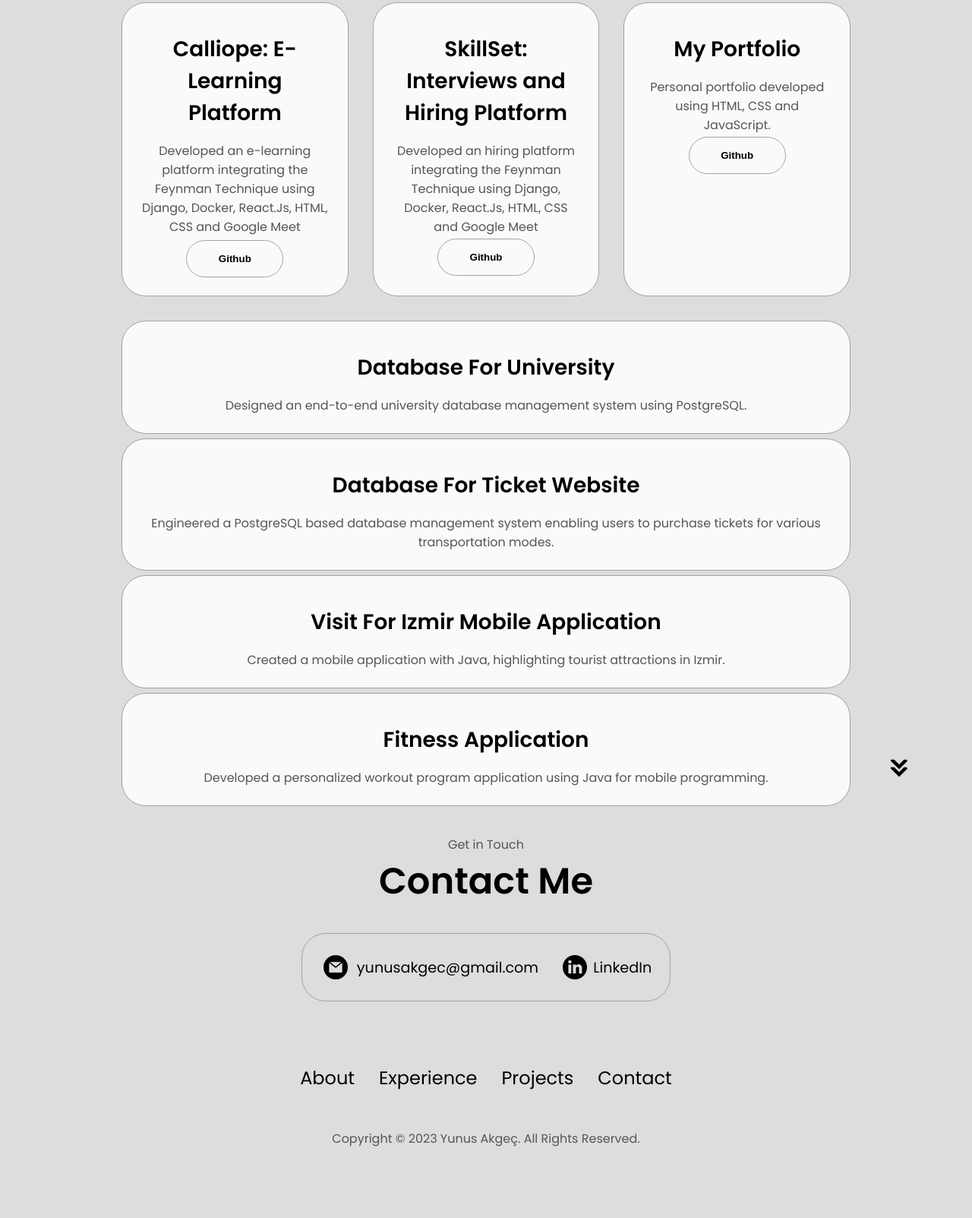
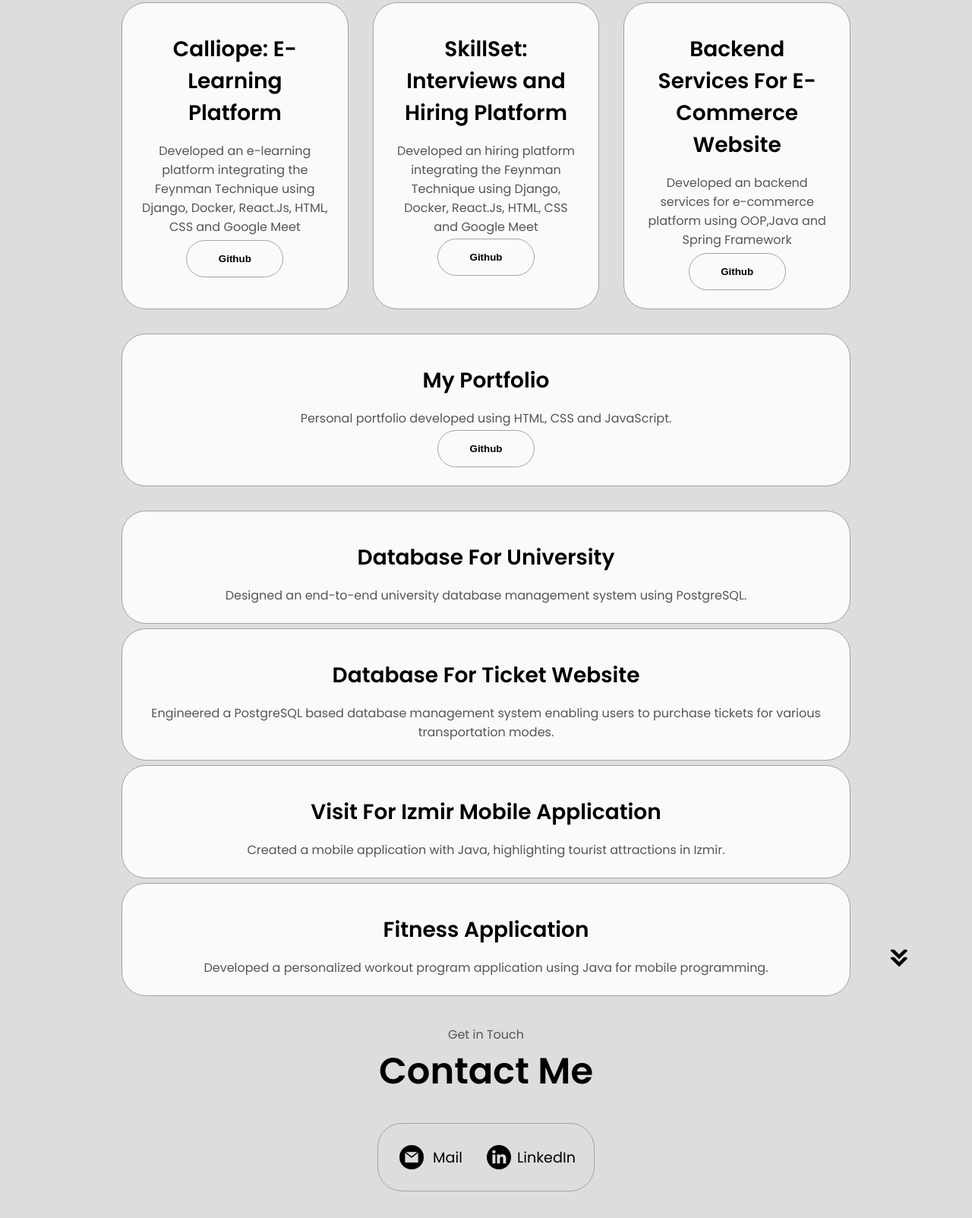
Before and after one commit to yunusAkgec/MyPortfolio, a plain HTML site: page index.html in a window 1280 px wide. Shown: the part 2590-4193 px from the top of the page at 76% size. Before the commit the page ends 4148 px from the top, so only its background shows below. Drawn offline with Linux system fonts and the light colour scheme.

Commit message:
Add Backend Services for E-commerce

```diff
--- a/index.html
+++ b/index.html
@@ -291,6 +291,18 @@
             </div>
           </div>
           <div class="details-container color-container">
+            <h2 class="experience-sub-title project-title">Backend Services For E-Commerce Website</h2>
+            <p style="margin-bottom: 5px;">Developed an backend services for e-commerce platform using OOP,Java and Spring Framework</p>
+            <div class="btn-container">
+              <button
+                class="btn btn-color-2 project-btn"
+                onclick="location.href='https://github.com/yunusAkgec/ecommerce'"
+              >
+                Github
+              </button>
+            </div>
+          </div>
+          <div class="details-container color-container">
             <h2 class="experience-sub-title project-title">My Portfolio</h2>
             <p style="margin-bottom: 3px;">Personal portfolio developed using HTML, CSS and JavaScript.</p>
             <div class="btn-container">
@@ -346,7 +358,7 @@
             alt="Email icon"
             class="icon contact-icon email-icon"
           />
-          <p><a href="mailto:yunusakgec@gmail.com">yunusakgec@gmail.com</a></p>
+          <p><a href="mailto:yunusakgec@gmail.com">Mail</a></p>
         </div>
         <div class="contact-info-container">
           <img
```
Also changed, not shown: 1 other file.
